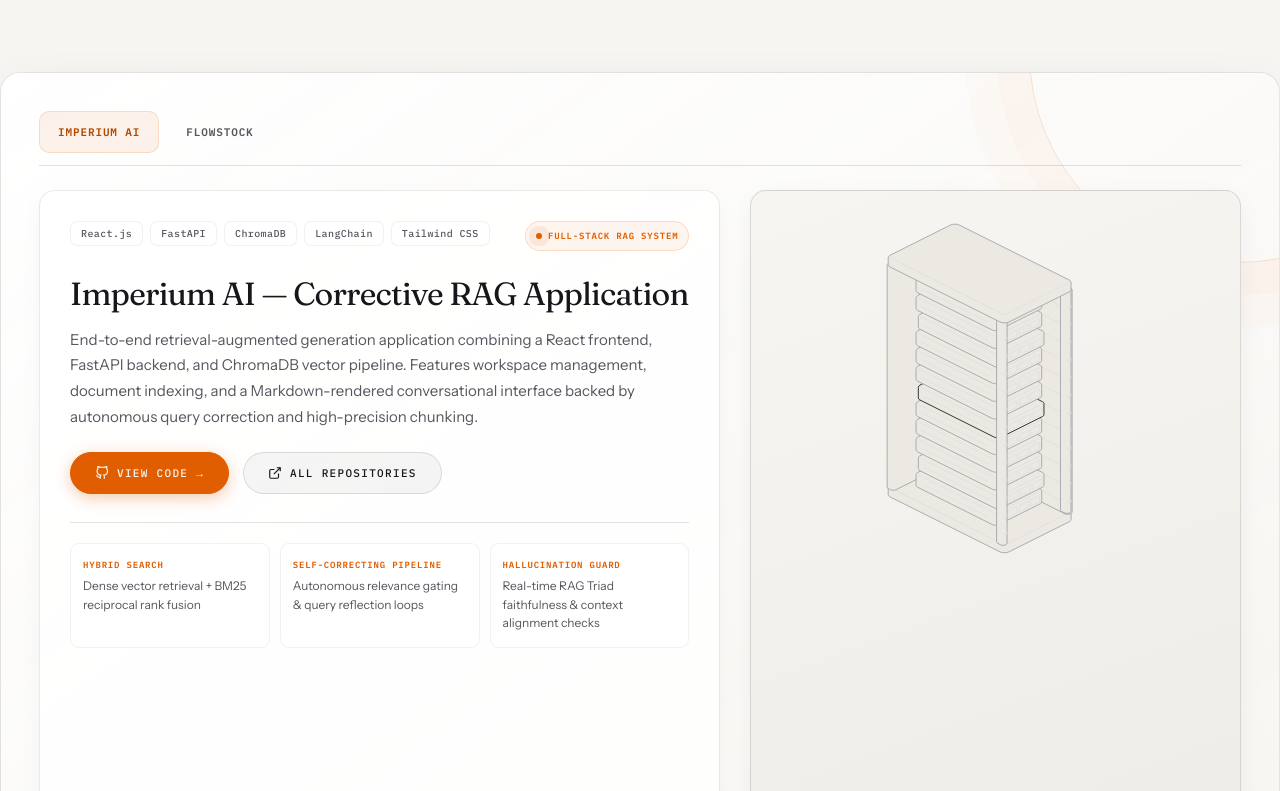
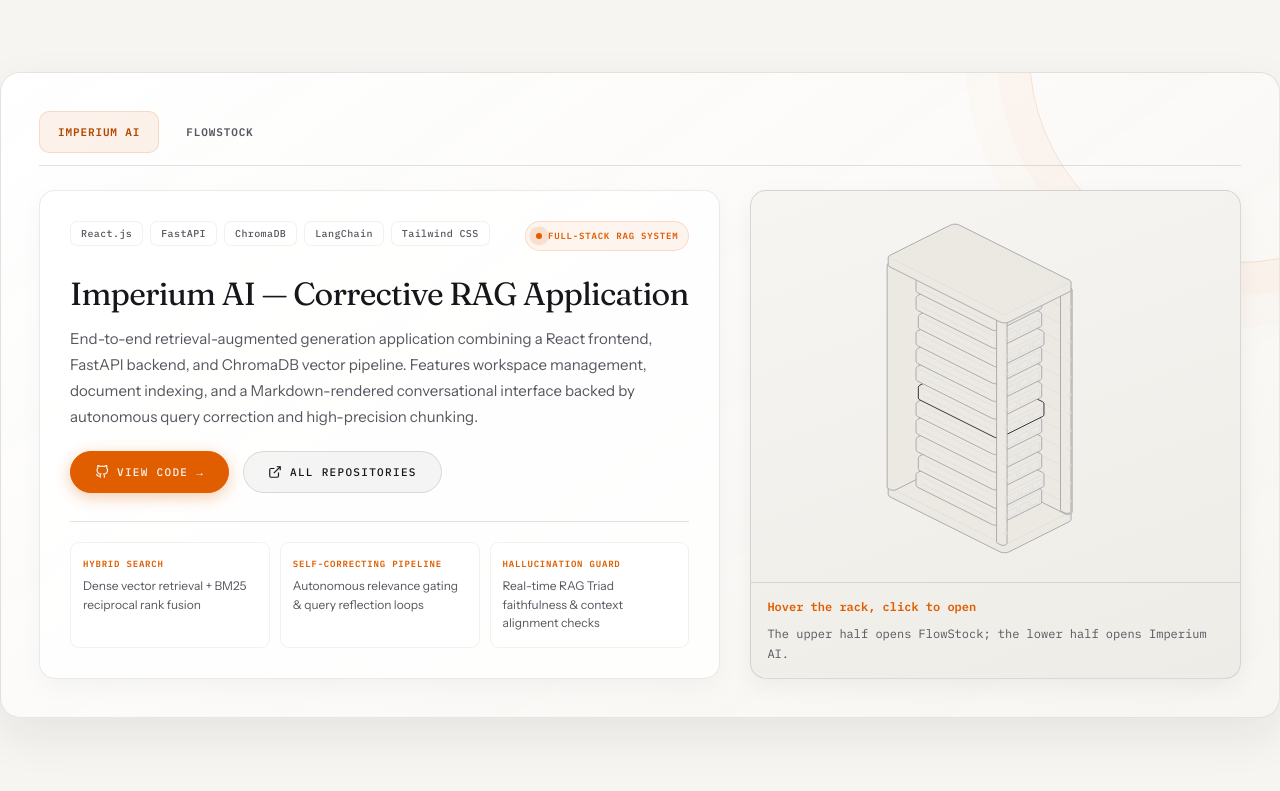
Before and after one commit to joshimukesh-15/MYPortfolio, a React (Vite) app: page / in a window 1280 px wide. Shown: the part 2009-2800 px from the top of the page. Built offline with nearby package versions, Linux system fonts and the light colour scheme.

Commit message:
Fix: remove all content-visibility/contain rules that were breaking hairline iframe rendering

```diff
--- a/src/styles.css
+++ b/src/styles.css
@@ -2083,50 +2083,5 @@ section {
   will-change: transform;
 }
 
-/* ----------------------------------------------------
-   PERFORMANCE: LAYOUT CONTAINMENT
-   Sections below the fold skip rendering until they
-   approach the viewport (cuts initial paint cost).
-   Hero and About are excluded — they're above the fold.
----------------------------------------------------- */
-#skills,
-#certifications,
-#education,
-.cta,
-.footer {
-  content-visibility: auto;
-  contain-intrinsic-size: 0 600px;
-}
-
-/* Limit reflow scope to within each section */
-section {
-  contain: layout style;
-}
-
-/*
-  Cards: contain layout + style only.
-  Do NOT use contain:paint — it clips overflow and
-  creates an implicit scrollable container that traps
-  hairline iframes and buttons inside them.
-*/
-.cert-card,
-.project-card-interactive,
-.project-panel,
-.about-text,
-.about-facts {
-  contain: layout style;
-}
-
-/* ----------------------------------------------------
-   PERFORMANCE: STABLE IFRAME DIMENSIONS (prevents CLS)
-   aspect-ratio is already set on .hairline-frame at
-   line 542 with the GPU transform hack intact.
-   Extra per-figure overrides only:
----------------------------------------------------- */
-.project-rack-frame {
-  aspect-ratio: 4 / 5;
-}
-
-.cta-bridge-card .hairline-frame {
-  aspect-ratio: 7 / 4;
-}
+/* NOTE: content-visibility and section contain rules are intentionally
+   omitted — they break hairline iframe rendering (blank + scroll). */
```
